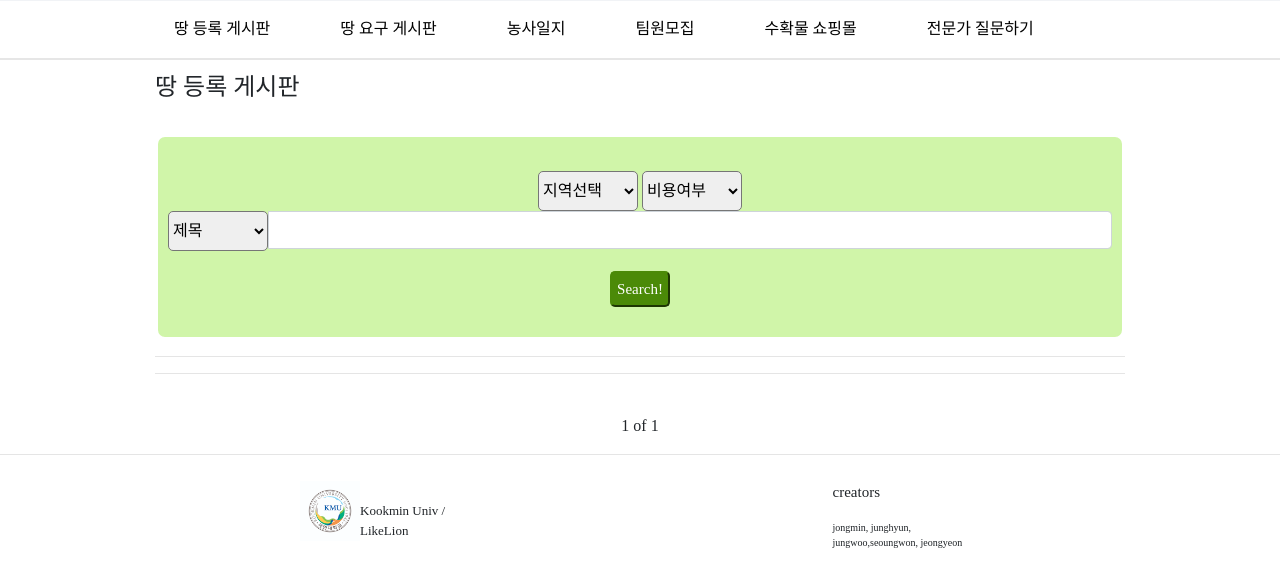
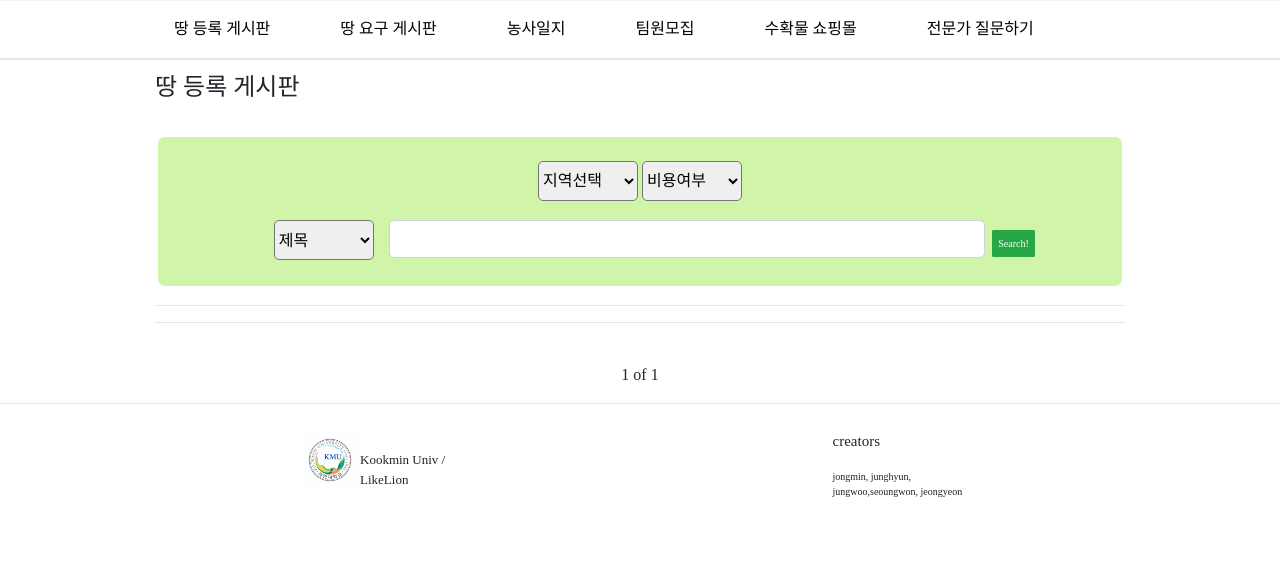
Before and after one commit to labiss96/Farm_Sharing_Project, a Django app: page /landBoard/sharingboard in a window 1280 px wide. Shown: the part 91-678 px from the top of the page. Run offline with Django 3.2, Linux system fonts and the light colour scheme; data that the repository does not hold is empty; some libraries are stand-ins or nearby versions; some web fonts are replaced.

Commit message:
sharing board 글 기간 폼 수정. 필터 디자인 수정

```diff
--- a/farmsharing_project/additionBoard/templates/questionboard_list.html
+++ b/farmsharing_project/additionBoard/templates/questionboard_list.html
@@ -31,6 +31,7 @@
         </li>
       </ul>
   {% endfor %}
+  <div class="page_style">
       <!-- 페이지네이터 -->
     {% if questionboards.has_previous%}
     <a href="?page={{questionboards.1}}">첫페이지</a>
@@ -46,5 +47,7 @@
     <a href="?page={{questionboards.paginaitor.num_pages}}">마지막 페이지</a>
     {% endif %}
   </div>
+
+</div>
 </div>
 {% endblock %}
--- a/farmsharing_project/farmsharing_project/templates/base.html
+++ b/farmsharing_project/farmsharing_project/templates/base.html
@@ -88,6 +88,9 @@
     font-family: 'TmonMonsori';
   }
 
+  .page_style {
+    text-align:center;
+  }
   .area_navigation .an_item {
     font-family: 'RIDIBatang';
     float: left;
--- a/farmsharing_project/landBoard/templates/requestboard_new.html
+++ b/farmsharing_project/landBoard/templates/requestboard_new.html
@@ -75,7 +75,7 @@ label {
      /* background-color: #70e09f; */
  }
 </style>
-
+<!--
 <div class="container" style="margin-bottom:50px;">
         <br>
         <h1 id="title">땅 요청 글 작성하기</h1>
@@ -126,7 +126,7 @@ label {
                 </table>
             <button type="submit" style="float:right">등록!</button>
         </form>
-</div>
+</div> -->
 
 
 
--- a/farmsharing_project/landBoard/templates/sharingboard_detail.html
+++ b/farmsharing_project/landBoard/templates/sharingboard_detail.html
@@ -24,7 +24,8 @@
       </tr>
       <tr>
          <th scope="row">기간</th>
-         <td>{{sb.sharing_term}}</td>
+         <td>{{sb.sharing_term_start}} ~ {{sb.sharing_term_end}}</td>
+
       </tr>
       <tr>
          <th scope="row">금액</th>
--- a/farmsharing_project/landBoard/templates/sharingboard_list.html
+++ b/farmsharing_project/landBoard/templates/sharingboard_list.html
@@ -21,11 +21,11 @@
 }
 </style>
 
-<div class="container" style="text-align: left;">
+<div class="container" >
         <h4>땅 등록 게시판</h4><br>
 
     <div style="text-align:center;">
-        <div style="border:3px solid white; padding:10px; border-radius: 10px; background-color:#D0F5A9;"><br>
+        <div style="border:3px solid white; border-radius: 10px; background-color:#D0F5A9; text-align: center;"><br>
             <form action="{% url 'sharing_filter' %}" method="POST">
                 {% csrf_token %}
                 <select name="region" style="width:100px;height:40px; border-radius: 5px;">
@@ -39,16 +39,16 @@
                     <option value=1>무료</option>
                     <option value=0>유료</option>
                 </select>
-                <br>
-                <div class="input-group">
-                        <select name="search_mode" style="width:100px;height:40px; border-radius: 5px;" >
-                            <option value="title">제목</option>
-                            <option value="contents">내용</option>
-                            <option value="writer">작성자</option>
-                        </select>
-                        <input type="text" name="search_data" class="form-control">
-                      </div>
-                <button type="submit" class="btf">Search!</button>
+                <div class="input-group" style="width: 90%; margin: 2%; padding-left:10%; " >
+                    <select name="search_mode" style="width:100px;height:40px; border-radius: 5px; margin-right: 2%;" >
+                        <option value="title">제목</option>
+                        <option value="contents">내용</option>
+                        <option value="writer">작성자</option>
+                    </select>
+                    <input type="text" name="search_data" class="form-control" style="border-radius: 5px;">
+                    <button type="submit" class="btn btn-success" style="margin-left: 1%;">Search!</button>
+                </div>
+
         </form>
     </div>
 
@@ -64,7 +64,7 @@
         <div class= "row">
             {% for sb in sharingboards2 %}
             <a href="{% url 'sb_detail' sb.id %}">
-                <div class="col-4" style="padding:15px">
+                <div class="col-4" style="padding:10px; text-align: center;">
                     <div class="card" style="width: 18rem; height: 18rem;">
                         <img src="{{sb.land_img.url}}" class="card-img-top" alt="...">
                         <div class="card-body">
--- a/farmsharing_project/landBoard/views.py
+++ b/farmsharing_project/landBoard/views.py
@@ -86,7 +86,8 @@ def SharingBoardCreate(request):
     new_sb = SharingBoard()
     new_sb.title = request.POST['title']
     new_sb.region = land.region
-    new_sb.sharing_term = request.POST['sharing_term']
+    new_sb.sharing_term_start = request.POST['sharing_term1']
+    new_sb.sharing_term_end = request.POST['sharing_term2']
     new_sb.is_free = request.POST['is_free']
     new_sb.amount_period = request.POST['amount_period']
     new_sb.amount = request.POST['amount']
@@ -112,7 +113,8 @@ def SharingBoardUpdate(request,sb_id):
     update_sb = SharingBoard.objects.get(pk=sb_id)
     update_sb.title = request.POST['title']
     update_sb.region = land.region
-    update_sb.sharing_term = request.POST['sharing_term']
+    update_sb.sharing_term_start = request.POST['sharing_term1']
+    update_sb.sharing_term_end = request.POST['sharing_term2']
     update_sb.is_free = request.POST['is_free']
     update_sb.amount_period = request.POST['amount_period']
 
```
Also changed, not shown: farmsharing_project/accounts/templates/mypage.html (+5 -4 lines), farmsharing_project/additionBoard/templates/dealboard_list.html (+5 -2 lines), farmsharing_project/landBoard/templates/requestboard_detail.html (+9 -8 lines), farmsharing_project/landBoard/templates/requestboard_list.html (+7 -6 lines), farmsharing_project/landBoard/templates/sharingboard_edit.html (+1 -6 lines), farmsharing_project/landBoard/templates/sharingboard_new.html (+1 -6 lines). Lines whose indentation alone changed are shown as unchanged.
